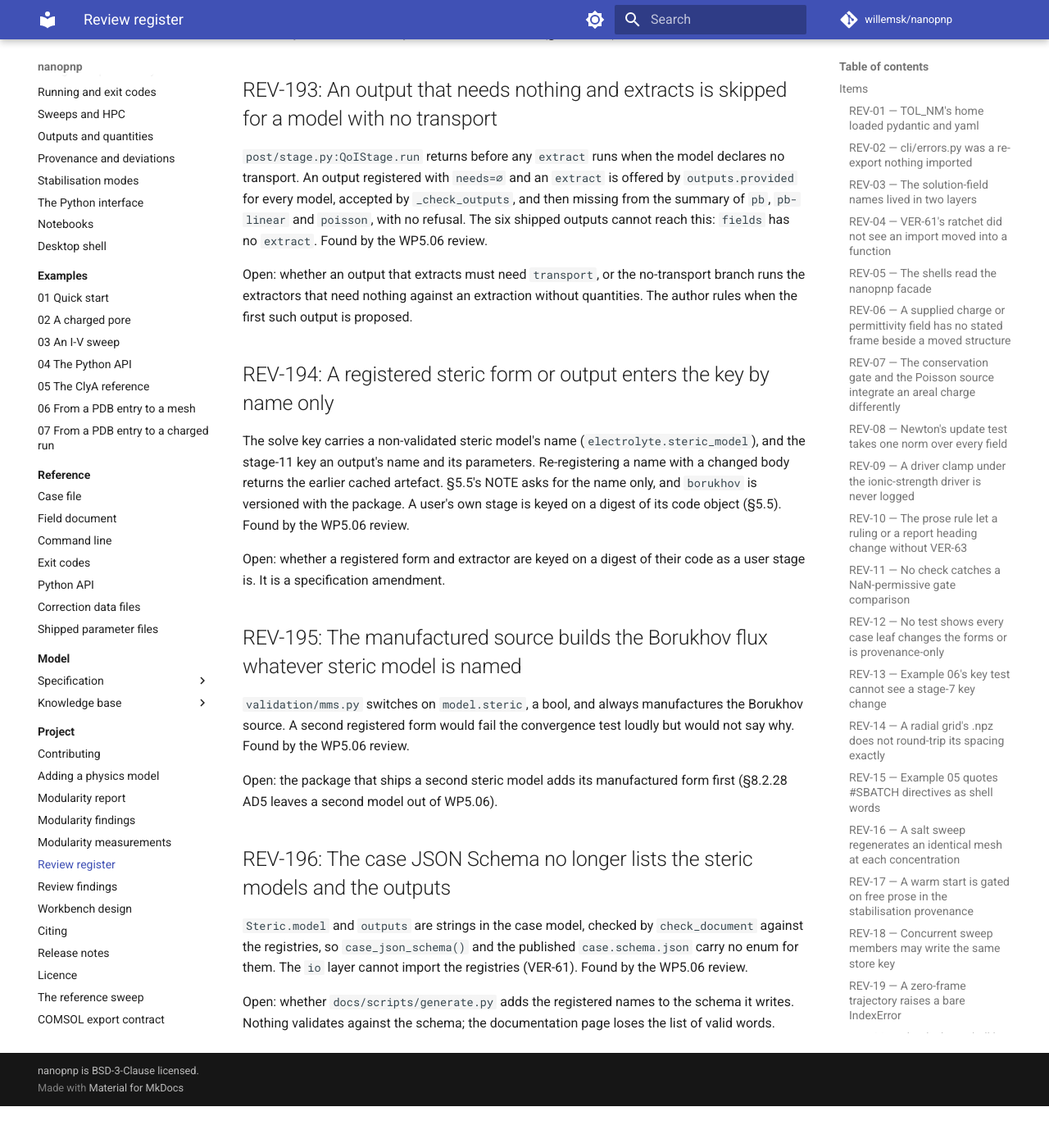
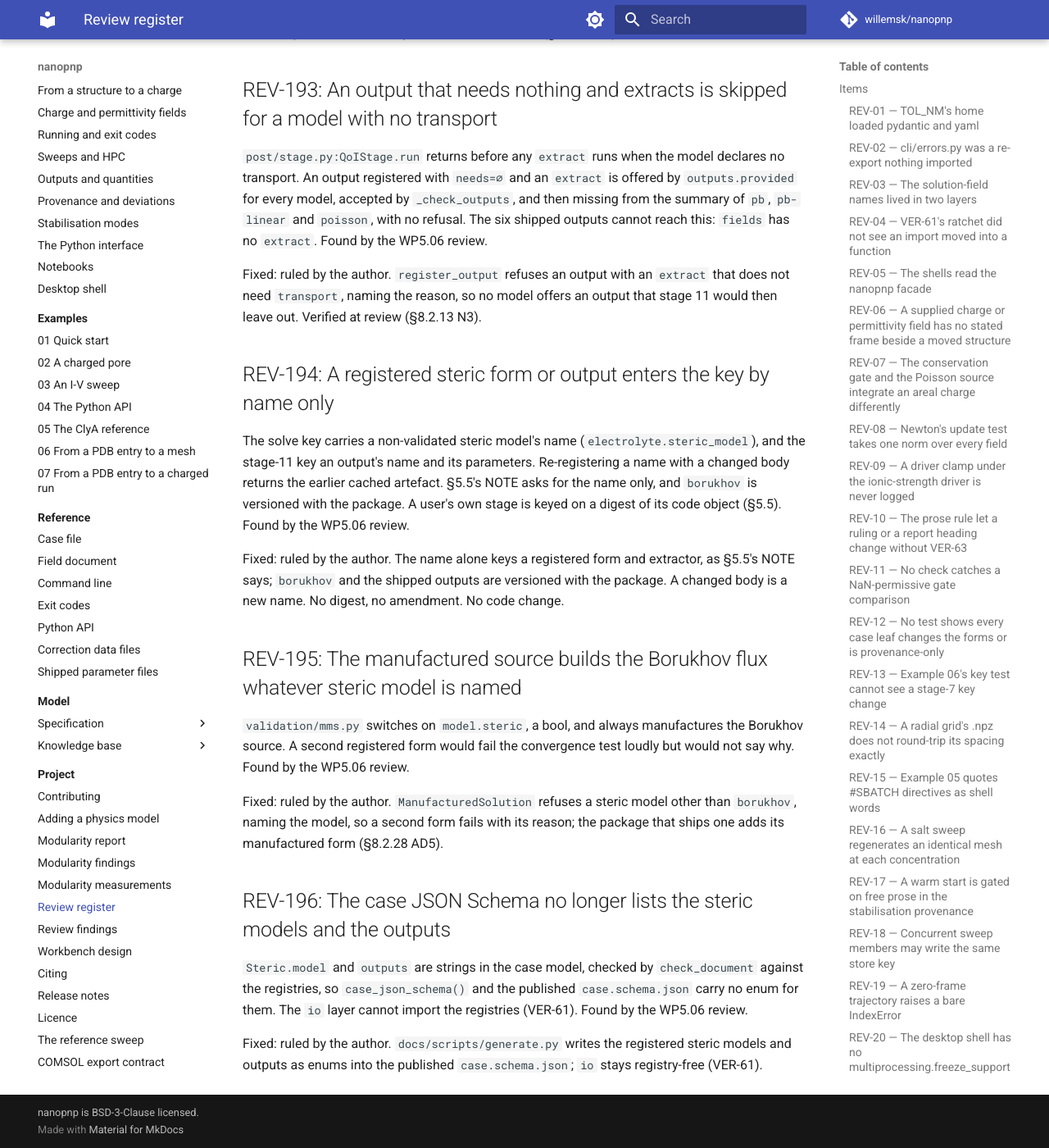
Before and after one commit to willemsk/nanopnp, an MkDocs documentation site: the page built from docs/project/review-items.md, in a window 1280 px wide and 1400 px high, scrolled down 78466 px. Shown: the whole window at 82% size. Built offline with MkDocs 1.6.1 and Material for MkDocs 9.7.7, drawn with Linux system fonts in a browser that asks for light colours; comment, search, counter and statistics services are not loaded; before the commit the page ends 79815 px from its top, so only the background shows below that.

Commit message:
fix: resolve REV-193 to REV-196 of the WP5.06 review
MOD-09: register_output refuses an extractor that does not need transport.
AD5: the manufactured source refuses a steric model other than borukhov.
VER-76: the published case schema lists the registered steric models and
outputs. REV-194: the name alone keys a registered form (§5.5 NOTE).

Co-Authored-By: Claude Sonnet 5.5 <noreply@anthropic.com>
Claude-Session: https://claude.ai/code/session_01DnBK7fszhDoKHVaJqV98sC

```diff
--- a/docs/project/review-items.md
+++ b/docs/project/review-items.md
@@ -2578,8 +2578,8 @@ registered with `needs=∅` and an `extract` is offered by `outputs.provided` fo
 and then missing from the summary of `pb`, `pb-linear` and `poisson`, with no refusal. The six shipped outputs cannot
 reach this: `fields` has no `extract`. Found by the WP5.06 review.
 
-Open: whether an output that extracts must need `transport`, or the no-transport branch runs the extractors that need
-nothing against an extraction without quantities. The author rules when the first such output is proposed.
+Fixed: ruled by the author. `register_output` refuses an output with an `extract` that does not need `transport`, naming
+the reason, so no model offers an output that stage 11 would then leave out. Verified at review (§8.2.13 N3).
 
 ## REV-194: A registered steric form or output enters the key by name only
 
@@ -2588,16 +2588,16 @@ name and its parameters. Re-registering a name with a changed body returns the e
 name only, and `borukhov` is versioned with the package. A user's own stage is keyed on a digest of its code object
 (§5.5). Found by the WP5.06 review.
 
-Open: whether a registered form and extractor are keyed on a digest of their code as a user stage is. It is a
-specification amendment.
+Fixed: ruled by the author. The name alone keys a registered form and extractor, as §5.5's NOTE says; `borukhov` and the
+shipped outputs are versioned with the package. A changed body is a new name. No digest, no amendment. No code change.
 
 ## REV-195: The manufactured source builds the Borukhov flux whatever steric model is named
 
 `validation/mms.py` switches on `model.steric`, a bool, and always manufactures the Borukhov source. A second registered
 form would fail the convergence test loudly but would not say why. Found by the WP5.06 review.
 
-Open: the package that ships a second steric model adds its manufactured form first (§8.2.28 AD5 leaves a second model
-out of WP5.06).
+Fixed: ruled by the author. `ManufacturedSolution` refuses a steric model other than `borukhov`, naming the model, so a
+second form fails with its reason; the package that ships one adds its manufactured form (§8.2.28 AD5).
 
 ## REV-196: The case JSON Schema no longer lists the steric models and the outputs
 
@@ -2605,5 +2605,5 @@ out of WP5.06).
 `case_json_schema()` and the published `case.schema.json` carry no enum for them. The `io` layer cannot import the
 registries (VER-61). Found by the WP5.06 review.
 
-Open: whether `docs/scripts/generate.py` adds the registered names to the schema it writes. Nothing validates against
-the schema; the documentation page loses the list of valid words.
+Fixed: ruled by the author. `docs/scripts/generate.py` writes the registered steric models and outputs as enums into the
+published `case.schema.json`; `io` stays registry-free (VER-61).
```
Also changed, not shown: docs/project/review-findings.md (+4 -4 lines), docs/scripts/generate.py (+15 -1 lines), 2 other files.
